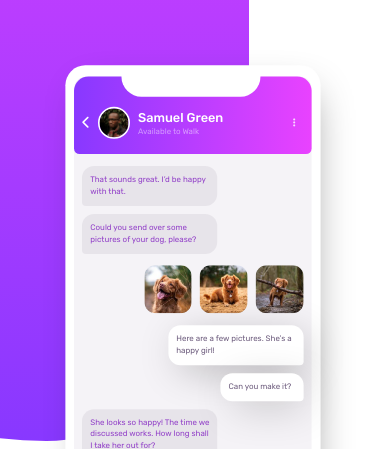
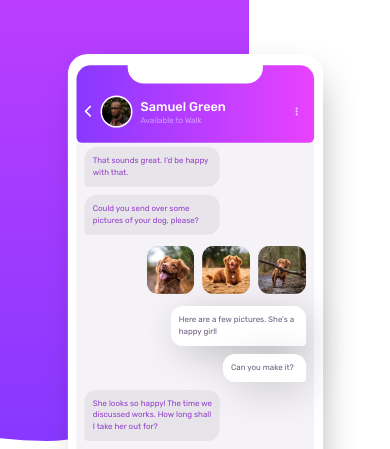
Before and after one commit to Din0993/chat-app-only-css, a website: page index.html in a window 390 px wide. Shown: the top 449 px of the page. Drawn offline with Linux system fonts and the light colour scheme.

Commit message:
Updated media queries

```diff
--- a/index.html
+++ b/index.html
@@ -29,9 +29,11 @@
       <div class="flex-container">
         <div class="left-side">
           <div class="left-side__shape"></div>
-          <div class="left-side__shape-white"></div>
+
           <div class="left-side__phone">
             <div class="left-side__phone-container">
+              <div class="left-side__phone-container__top-flex">
+                <div class="left-side__shape-white"></div>
                 <div class="left-side__phone-container__top">
                   <i class="fas fa-chevron-left"></i>
                   <img
@@ -48,6 +50,7 @@
                     </p>
                   </div>
                   <i class="fas fa-ellipsis-v"></i>
+                </div>
               </div>
               <div class="left-side__phone-container__message--left">
                 That sounds great. I’d be happy with that.
--- a/sass/_layout.scss
+++ b/sass/_layout.scss
@@ -54,89 +54,89 @@
     }
 
     &-white {
-      position: absolute;
+      position: relative;
       width: 17rem;
       height: 2.4rem;
       background-color: $color-white;
-      left: 48.5rem;
       z-index: 100;
-      top: -1rem;
+      margin: 0 auto;
       border-bottom-left-radius: 20px;
       border-bottom-right-radius: 20px;
-      transform: translateY(17.2rem);
+
       transition: all 0.4s;
 
-      @media only screen and (max-width: 1400px) {
-        transform: translateX(0) translateY(17.8rem);
-        height: 2.4rem;
-        width: 16.5rem;
+      // @media only screen and (max-width: 1400px) {
+      //   transform: translateX(0) translateY(17.8rem);
+      //   height: 2.4rem;
+      //   width: 16.5rem;
+      // }
+      // @media only screen and (max-width: 1300px) {
+      //   transform: translateX(-6.1rem) translateY(17.8rem);
+      //   width: 16rem;
+      // }
+      // @media only screen and (max-width: 1200px) {
+      //   transform: translateX(-10.6rem) translateY(17.8rem);
+      // }
+      // @media only screen and (max-width: 1130px) {
+      //   transform: translateX(-18.7rem) translateY(15.8rem);
+      //   width: 14rem;
+      // }
+      // @media only screen and (max-width: 910px) {
+      //   transform: translateX(-34.7rem) translateY(17.3rem);
+      // }
+      @media only screen and (max-width: 700px) {
+        transform: translateY(-0.1rem);
       }
-      @media only screen and (max-width: 1300px) {
-        transform: translateX(-6.1rem) translateY(17.8rem);
-        width: 16rem;
-      }
-      @media only screen and (max-width: 1200px) {
-        transform: translateX(-10.6rem) translateY(17.8rem);
-      }
-      @media only screen and (max-width: 1130px) {
-        transform: translateX(-18.7rem) translateY(15.8rem);
-        width: 14rem;
-      }
-      @media only screen and (max-width: 910px) {
-        transform: translateX(-34.7rem) translateY(17.3rem);
-      }
-      @media only screen and (max-width: 700px) {
-        transform: translateX(-26.7rem) translateY(8.3rem);
-      }
-      @media only screen and (max-width: 500px) {
-        transform: translateX(-30.7rem) translateY(8.3rem);
-      }
-      @media only screen and (max-width: 400px) {
-        transform: translateX(-36.3rem) translateY(8.3rem);
-      }
-      @media only screen and (max-width: $mobile-width) {
-        transform: translateX(-37.3rem) translateY(8.3rem);
-      }
+      // @media only screen and (max-width: 500px) {
+      //   transform: translateX(-30.7rem) translateY(8.3rem);
+      // }
+      // @media only screen and (max-width: 400px) {
+      //   transform: translateX(-36.3rem) translateY(8.3rem);
+      // }
+      // @media only screen and (max-width: $mobile-width) {
+      //   transform: translateX(-37.3rem) translateY(8.3rem);
+      // }
     }
   }
 
   &__phone {
-    position: absolute;
+    position: relative;
     background-color: $color-white;
     width: 32rem;
     height: 68rem;
-    left: 41rem;
-    top: 15rem;
+    margin: 0 auto;
+    margin-top: 5rem;
     box-shadow: 8px 17px 50px -20px rgba(0, 0, 0, 0.44);
     border-radius: 2.5rem;
+    transform: translateX(2rem);
     transition: all 0.4s;
-    @media only screen and (max-width: 1400px) {
-      transform: scale(0.9) translateY(-3rem) translateX(0);
+    // @media only screen and (max-width: 1400px) {
+    //   transform: scale(0.9) translateY(-3rem) translateX(0);
+    // }
+    // @media only screen and (max-width: 1300px) {
+    //   transform: scale(0.9) translateY(-3rem) translateX(-7rem);
+    // }
+    // @media only screen and (max-width: 1200px) {
+    //   transform: scale(0.9) translateY(-3rem) translateX(-12rem);
+    // }
+    // @media only screen and (max-width: 1130px) {
+    //   transform: scale(0.8) translateY(-10rem) translateX(-25rem);
+    // }
+    // @media only screen and (max-width: 910px) {
+    //   transform: scale(0.8) translateY(-8rem) translateX(-45rem);
+    // }
+    @media only screen and (max-width: 700px) {
+      transform: scale(0.8) translateY(-8rem);
     }
-    @media only screen and (max-width: 1300px) {
-      transform: scale(0.9) translateY(-3rem) translateX(-7rem);
-    }
-    @media only screen and (max-width: 1200px) {
-      transform: scale(0.9) translateY(-3rem) translateX(-12rem);
-    }
-    @media only screen and (max-width: 1130px) {
-      transform: scale(0.8) translateY(-10rem) translateX(-25rem);
-    }
-    @media only screen and (max-width: 910px) {
-      transform: scale(0.8) translateY(-8rem) translateX(-45rem);
-    }
-    @media only screen and (max-width: 700px) {
-      transform: scale(0.8) translateY(-19rem) translateX(-35rem);
-    }
-    @media only screen and (max-width: 500px) {
-      transform: scale(0.8) translateY(-19rem) translateX(-40rem);
-    }
-    @media only screen and (max-width: 400px) {
-      transform: scale(0.8) translateY(-19rem) translateX(-47rem);
-    }
-    @media only screen and (max-width: $mobile-width) {
-      transform: scale(0.8) translateY(-19rem) translateX(-48rem);
-    }
+    // @media only screen and (max-width: 500px) {
+    //   transform: scale(0.8) translateY(-19rem) translateX(-40rem);
+    // }
+    // @media only screen and (max-width: 400px) {
+    //   transform: scale(0.8) translateY(-19rem) translateX(-47rem);
+    // }
+    // @media only screen and (max-width: $mobile-width) {
+    //   transform: scale(0.8) translateY(-19rem) translateX(-48rem);
+    // }
 
     &-container {
       position: absolute;
@@ -151,8 +151,9 @@
       border-radius: 15px;
       &__top {
         width: 100%;
-        height: 15%;
+        height: 100%;
         margin-bottom: 1rem;
+        transform: translateY(-2.4rem);
         background-image: linear-gradient(
           to left,
           $color-light-magenta,
@@ -183,6 +184,9 @@
           color: $color-status;
           font-size: 1rem;
           margin-top: 0.2rem;
+        }
+        &-flex {
+          height: 15%;
         }
       }
 
```
Also changed, not shown: css/style.css. Lines whose indentation alone changed are shown as unchanged.
